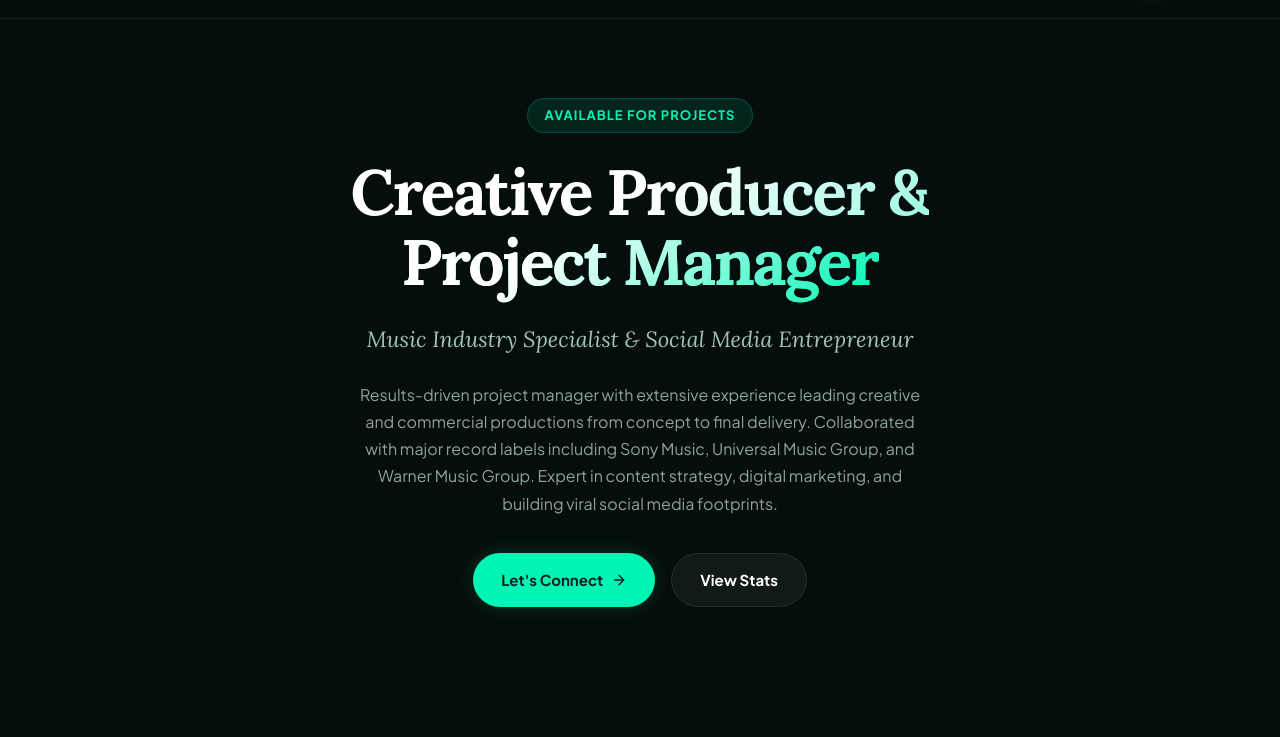
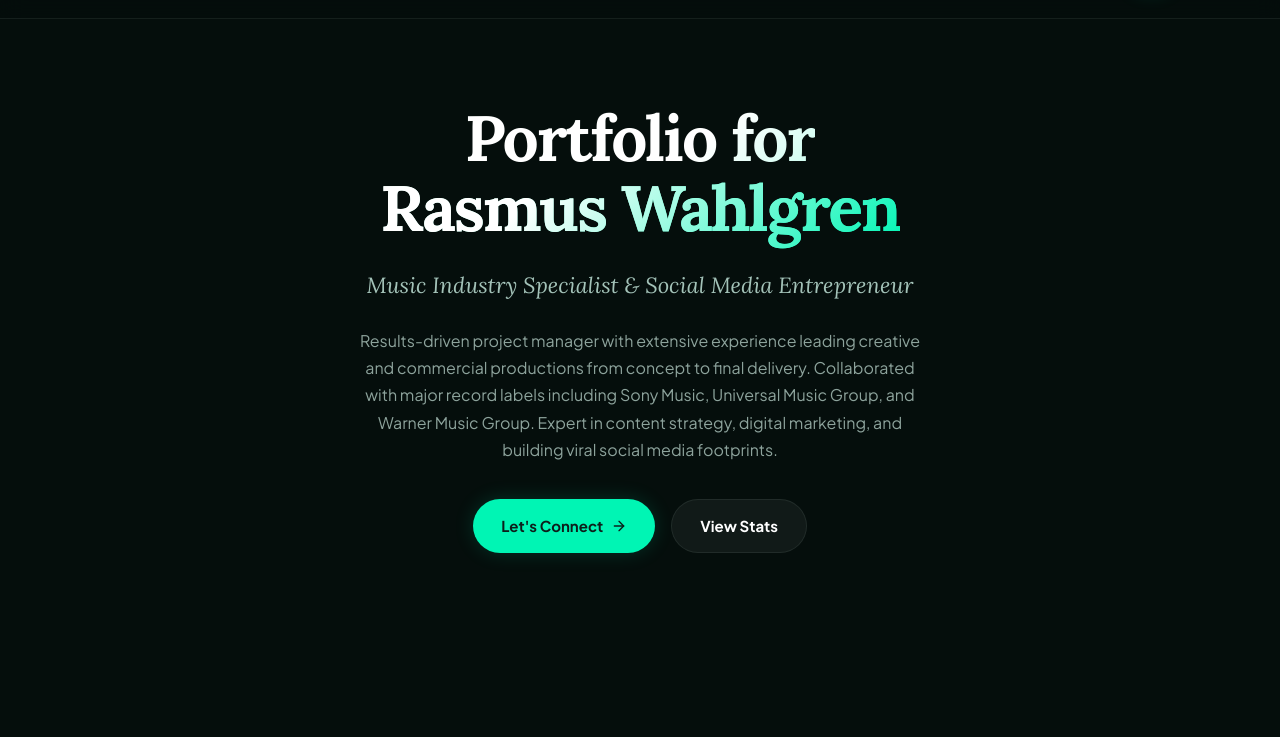
Before and after one commit to rasmuswahlgrenmsc-eng/rasmus-wahlgren-portfolio, a plain HTML site: page index.html in a window 1280 px wide. Shown: the part 62-799 px from the top of the page. Drawn offline with Linux system fonts and the light colour scheme.

Commit message:
Update hero title and remove available badge

```diff
--- a/index.html
+++ b/index.html
@@ -44,13 +44,9 @@
     <div class="container">
       <div class="hero-grid">
         <div class="hero-info">
-          <div class="hero-badge">
-            <span class="lang-en">Available for Projects</span>
-            <span class="lang-sv">Tillgänglig för projekt</span>
-          </div>
           <h1 class="hero-title">
-            <span class="lang-en">Creative Producer &<br><span>Project Manager</span></span>
-            <span class="lang-sv">Kreativ producent &<br><span>Projektledare</span></span>
+            <span class="lang-en">Portfolio for<br><span>Rasmus Wahlgren</span></span>
+            <span class="lang-sv">Portfolio för<br><span>Rasmus Wahlgren</span></span>
           </h1>
           <p class="hero-subtitle">
             <span class="lang-en">Music Industry Specialist & Social Media Entrepreneur</span>
```
Also changed, not shown: 1 other file.
